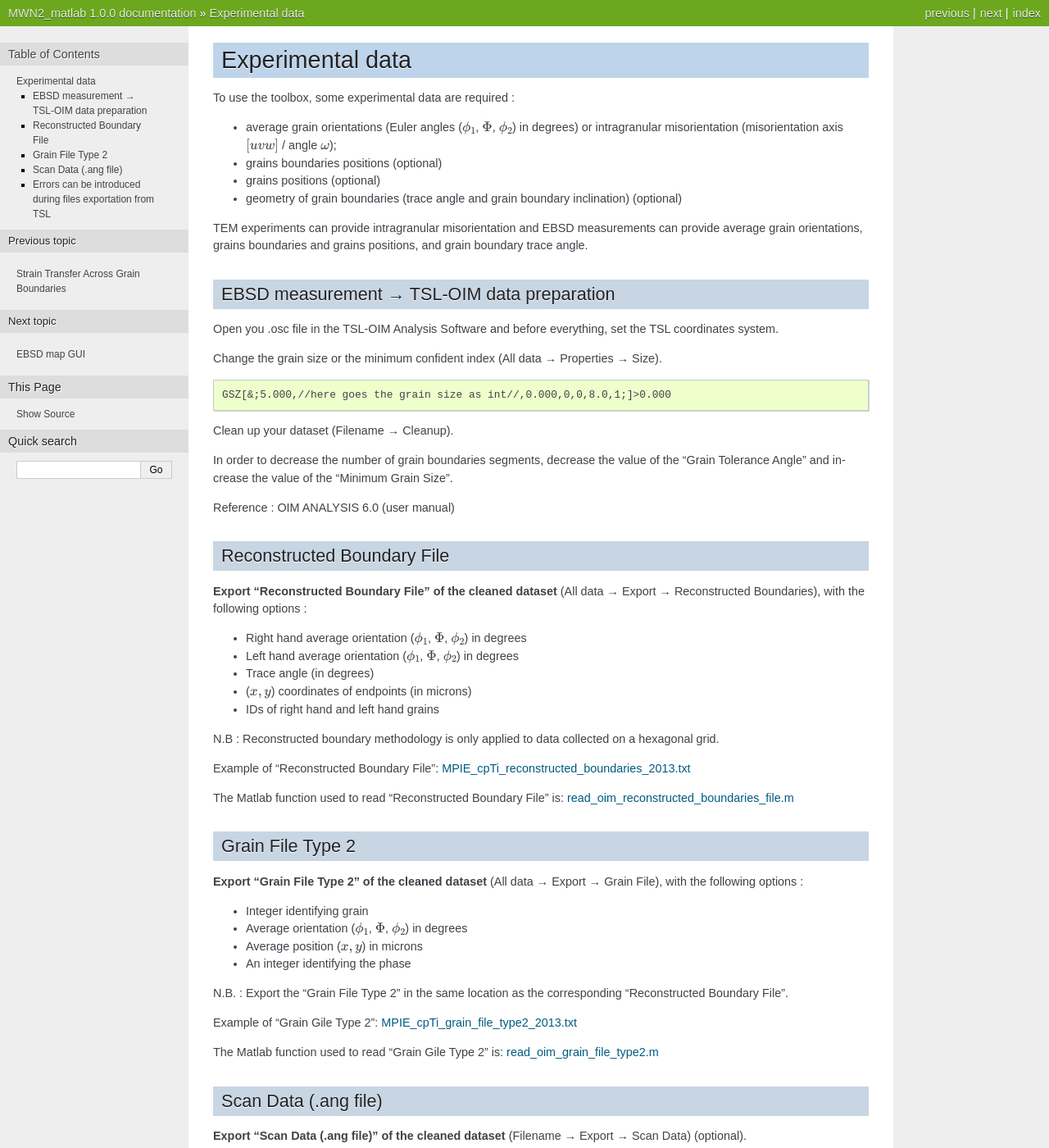
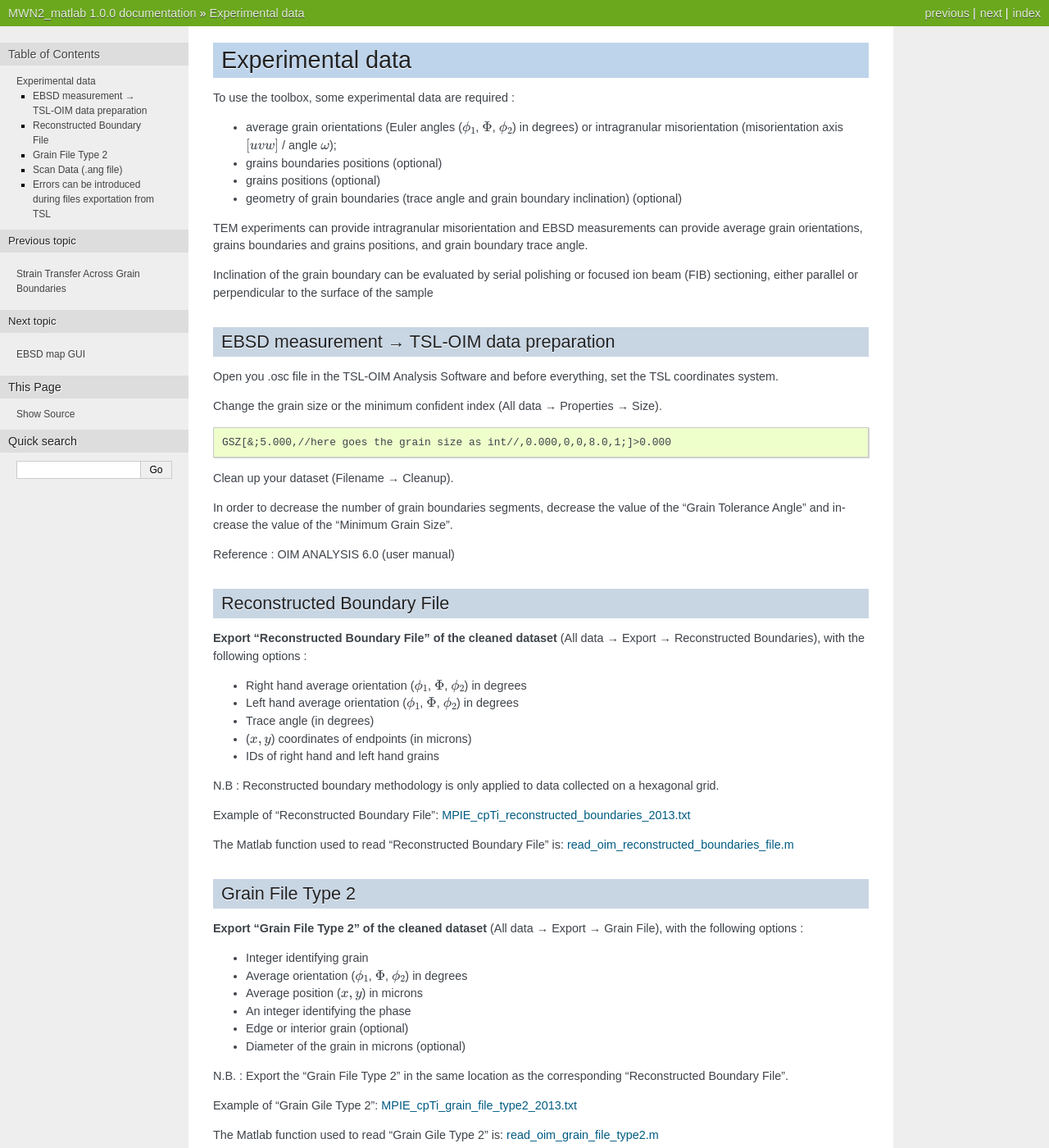
Before and after one commit to stabix/stabix, a Sphinx documentation site: the page built from doc/experimental_data.rst, in a window 1280 px wide and 1400 px high. Shown: the whole window at 82% size. Built offline with Sphinx 7.4.7, drawn with Linux system fonts in a browser that asks for light colours; pages that are not in the unit, such as notebooks, are missing from menus; some of the changed text lies outside the part shown.

```diff
--- a/doc/experimental_data.rst
+++ b/doc/experimental_data.rst
@@ -13,6 +13,8 @@ To use the toolbox, some experimental data are required :
 - geometry of grain boundaries (trace angle and grain boundary inclination) (optional)
 
 TEM experiments can provide intragranular misorientation and EBSD measurements can provide average grain orientations, grains boundaries and grains positions, and grain boundary trace angle.
+
+Inclination of the grain boundary can be evaluated by serial polishing or focused ion beam (FIB) sectioning, either parallel or perpendicular to the surface of the sample
 
 EBSD measurement |rarr| TSL-OIM data preparation
 ------------------------------------------------
@@ -65,6 +67,10 @@ Grain File Type 2
 
 - An integer identifying the phase
 
+- Edge or interior grain (optional)
+
+- Diameter of the grain in microns (optional)
+
 N.B. : Export the "Grain File Type 2" in the same location as the corresponding "Reconstructed Boundary File".
 
 Example of "Grain Gile Type 2": `MPIE_cpTi_grain_file_type2_2013.txt <../../../gui_ebsd_map/EBSD_data_Examples/MPIE_cpTi_grain_file_type2_2013.txt>`_
```
Also changed, not shown: other parts of doc/experimental_data.rst (+2 -2 lines), 15 other files.
